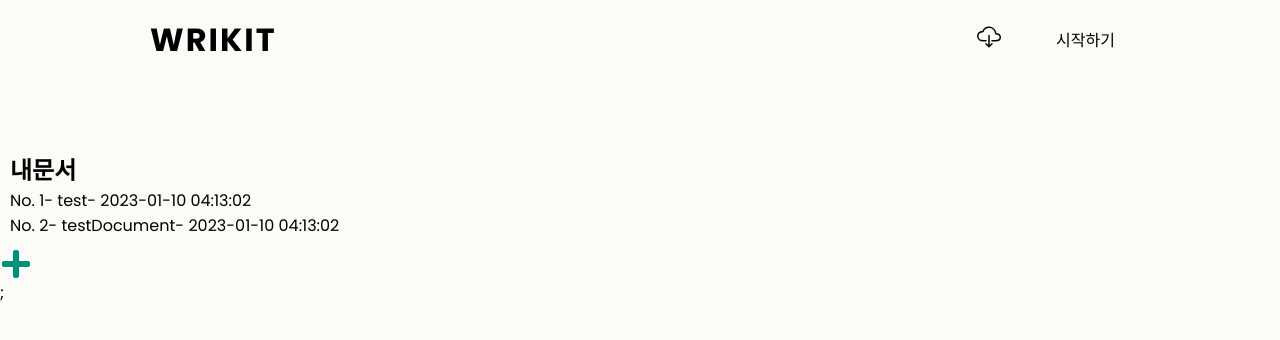
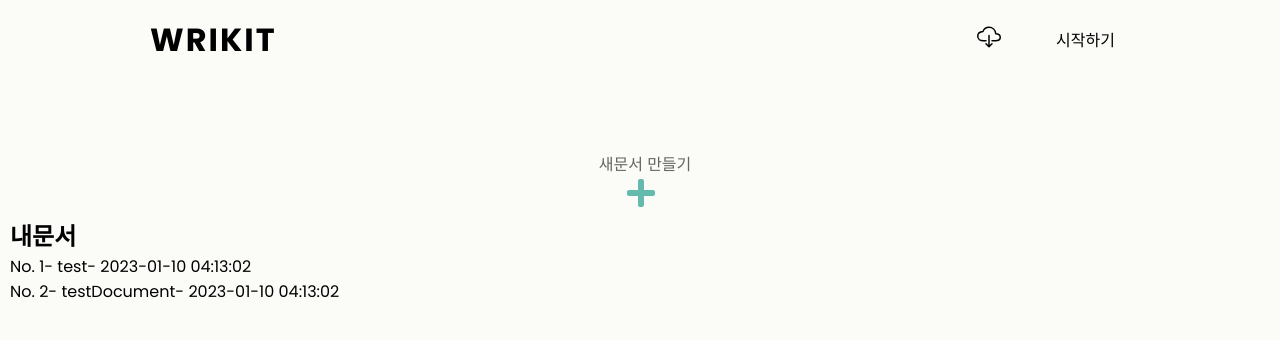
Before and after one commit to wrikit/wrikitFront, a React (Create React App) app: page /document in a window 1280 px wide. Shown: the top 340 px of the page. Built offline with nearby package versions, Linux system fonts and the light colour scheme; no server answers; the HTML template or start-up script is replaced by a standard one.

Commit message:
feat: 새문서 만들기 버튼 css

```diff
--- a/src/components/DocumentPage/DocumentList.js
+++ b/src/components/DocumentPage/DocumentList.js
@@ -69,12 +69,12 @@ const DocumentList = () => {
 
   return (
     <>
+      <div>
+        <DocumentNew />
+      </div>
       <div className="documentList">
         <h2>내문서</h2>
         {documents.length < 1 ? <h2>"Loading..."</h2> : dataLoaded}
-      </div>
-      <div>
-        <DocumentNew />
       </div>
     </>
   );
--- a/src/components/DocumentPage/DocumentNew.js
+++ b/src/components/DocumentPage/DocumentNew.js
@@ -18,11 +18,11 @@ const DocumentNew = () => {
           size: "2em",
         }}
       >
-        <div>
+        <p className="NewText">새문서 만들기</p>
+        <div className="NewBtndiv">
           <FaPlus />
         </div>
       </IconContext.Provider>
-      ;
     </div>
   );
 };
--- a/src/styles/DocumentList.scss
+++ b/src/styles/DocumentList.scss
@@ -1,6 +1,5 @@
 // Title
 .documentList {
-  margin-top: 101px;
   margin-left: 10px;
   margin-bottom: 10px;
   border-left: 0px;
--- a/src/styles/DocumentNew.scss
+++ b/src/styles/DocumentNew.scss
@@ -1,3 +1,20 @@
-.NewBtn {
-  vertical-align: middle;
+.NewBtndiv {
+  width: 2.5rem;
+  height: 2.5rem;
 }
+
+.DocumentNew {
+  display: flex;
+  flex-direction: column;
+  align-items: center;
+  opacity: 0.6;
+  margin-top: 101px;
+  margin-left: 10px;
+  border-left: 0px;
+  border-right: 0px;
+  border-top: 0px;
+}
+
+.DocumentNew:hover {
+  opacity: 1;
+}
```
